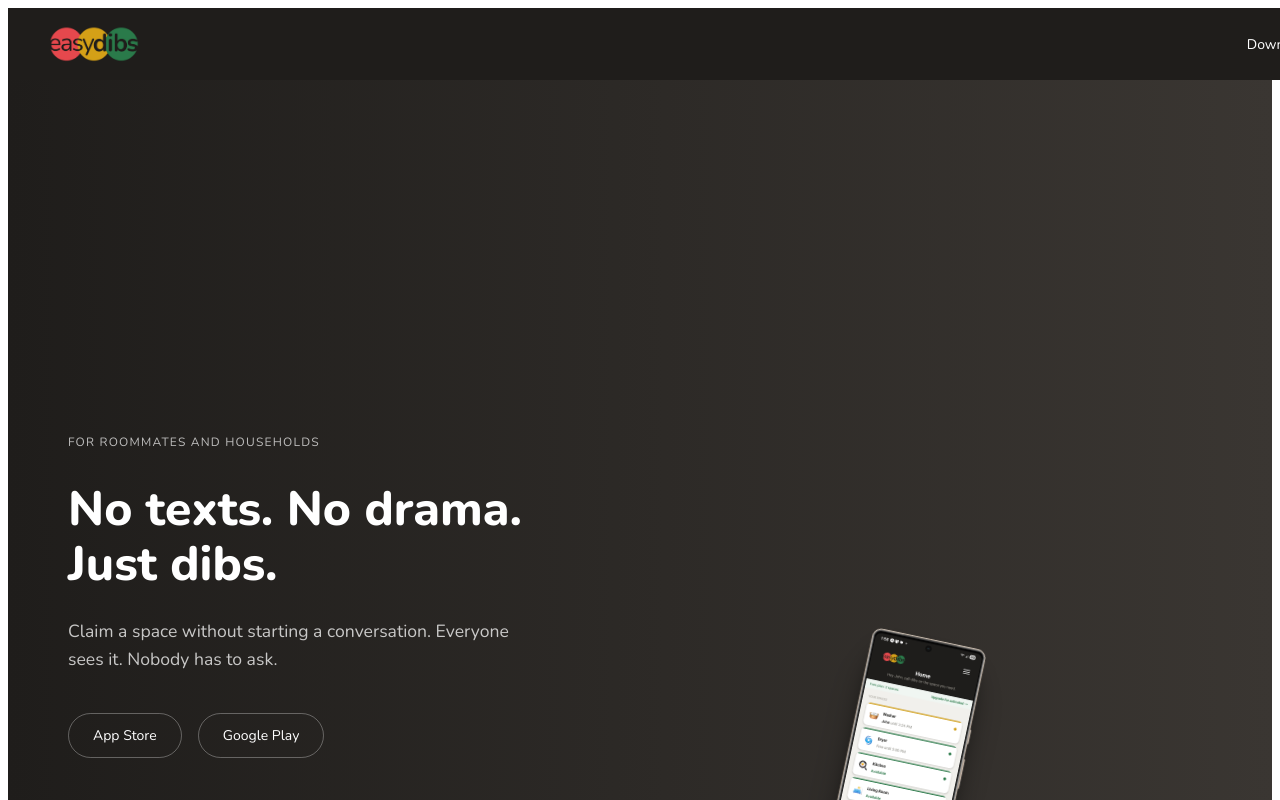
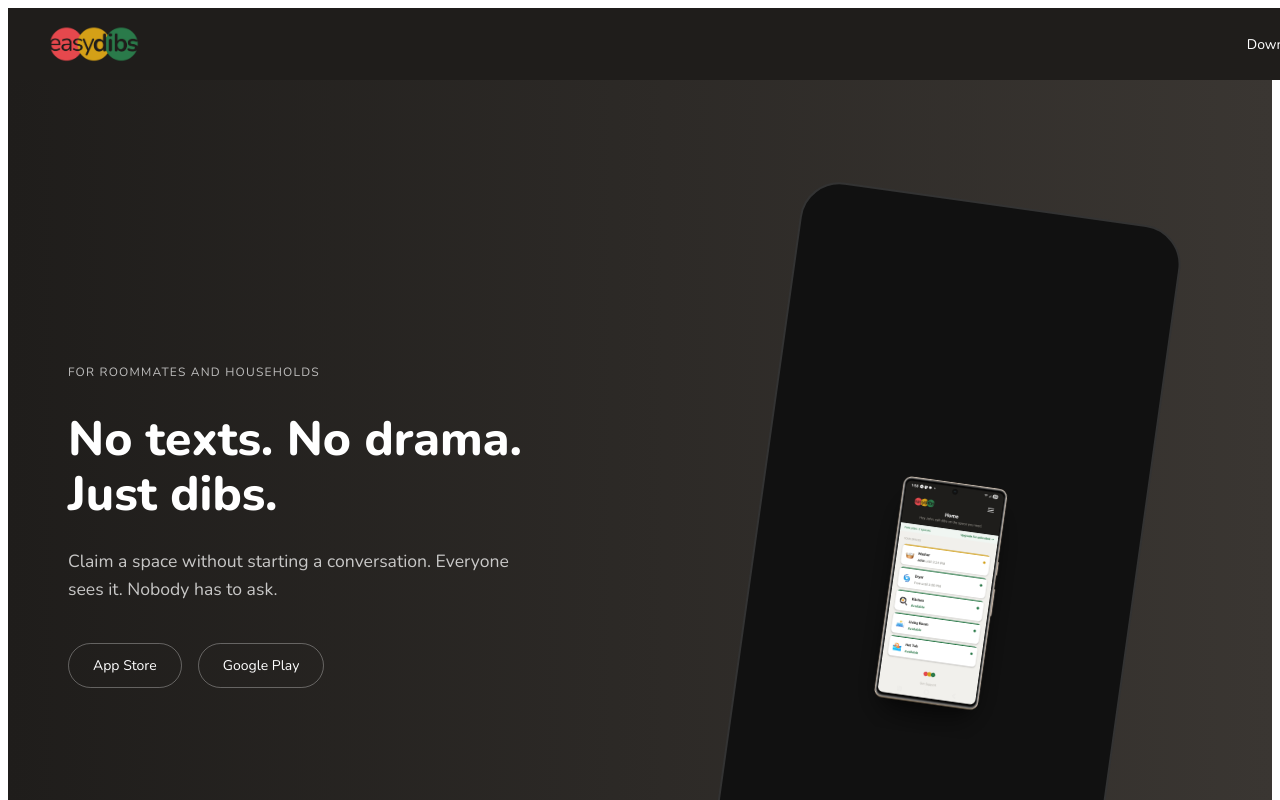
Before and after one commit to CallReady/easydibs-web, a Next.js app: page / in a window 1280 px wide. Shown: the top 800 px of the page. Built offline with nearby package versions, Linux system fonts and the light colour scheme.

Commit message:
asdfasdf

```diff
--- a/src/app/components/Hero.js
+++ b/src/app/components/Hero.js
@@ -3,7 +3,7 @@ export default function Hero() {
     <div
       style={{
         background: "linear-gradient(to right, #1F1D1B, #3A3632)",
-        minHeight: "80vh",
+        minHeight: "90vh",
         display: "flex",
         flexDirection: "row",
         alignItems: "center",
@@ -92,22 +92,34 @@ export default function Hero() {
         style={{
           flex: 1,
           position: "relative",
-          display: "flex",
-          alignItems: "flex-start",
-          justifyContent: "center",
+          height: "90vh",
           overflow: "visible",
         }}
       >
-        <img
-          src="/images/screenshots/home_in_frame.png"
-          alt="EasyDibs app home screen"
+        <div
           style={{
-            width: "420px",
-            height: "860px",
-            objectFit: "contain",
-            transform: "rotate(12deg) translateY(20%)",
+            position: "absolute",
+            top: "40px",
+            left: "50%",
+            transform: "translateX(-50%) rotate(8deg)",
+            width: "380px",
+            height: "780px",
+            borderRadius: "40px",
+            background: "#111",
+            border: "2px solid #333",
+            overflow: "hidden",
           }}
-        />
+        >
+          <img
+            src="/images/screenshots/home_in_frame.png"
+            alt="EasyDibs app home screen"
+            style={{
+              width: "100%",
+              height: "100%",
+              objectFit: "contain",
+            }}
+          />
+        </div>
       </div>
     </div>
   );
```
